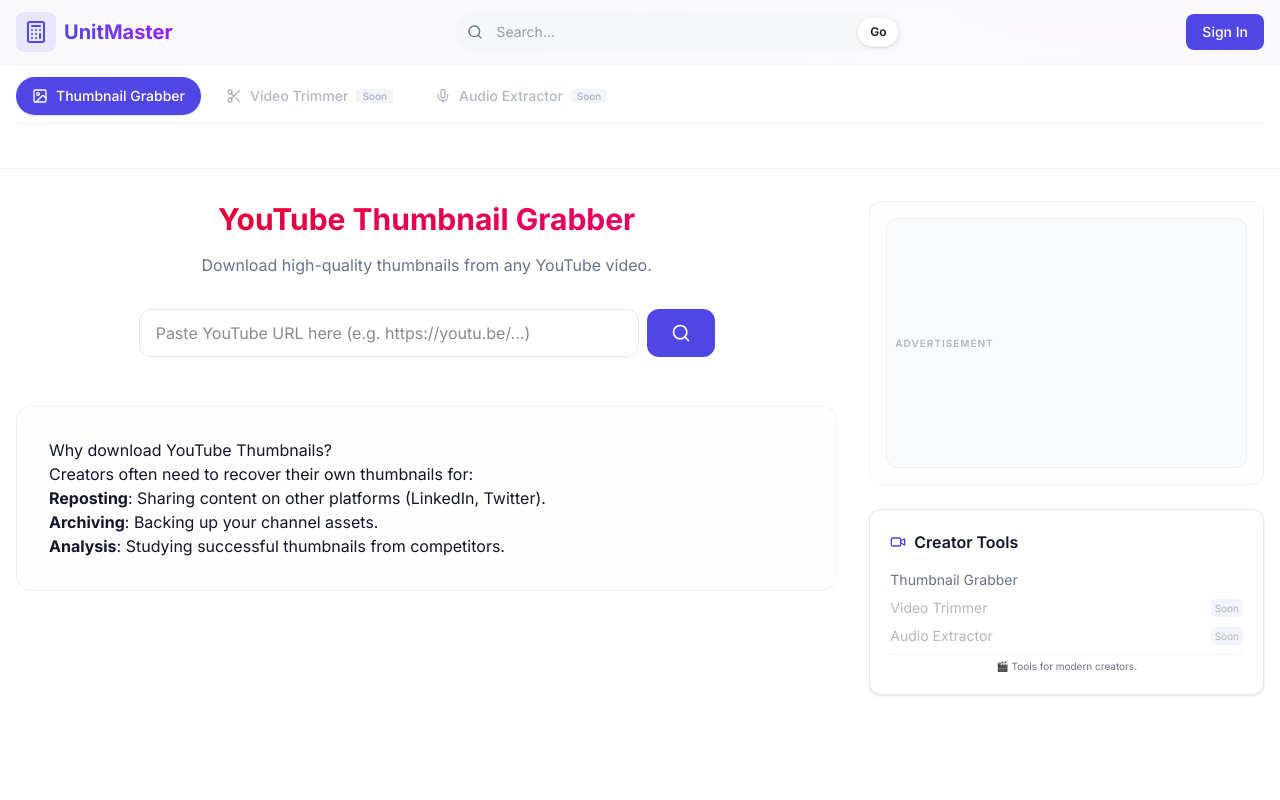
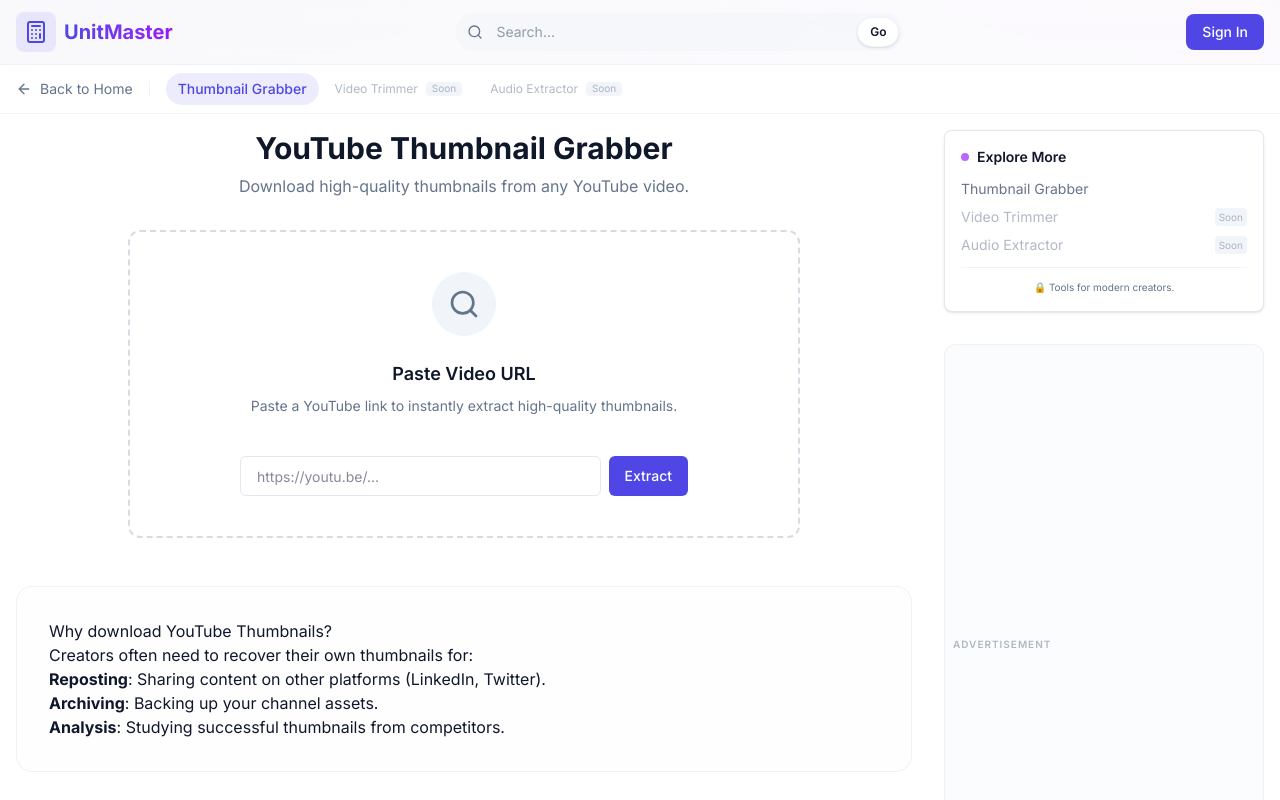
Before and after one commit to TanmayKnight/converter, a Next.js app: page /tools/creator/thumbnail in a window 1280 px wide. Shown: the top 800 px of the page. Built offline with nearby package versions, Linux system fonts and the light colour scheme; no server answers.

Commit message:
Fix: Align Creator Sidebar with Image Tools

```diff
--- a/src/app/tools/creator/layout.tsx
+++ b/src/app/tools/creator/layout.tsx
@@ -28,36 +28,25 @@ export default function CreatorToolsLayout({
                 ]}
             />
             {/* Sub-navigation for tools */}
-            <div className="border-b border-border/40 bg-background/95 backdrop-blur supports-[backdrop-filter]:bg-background/60 sticky top-14 z-20">
-                <div className="container px-4 mx-auto max-w-screen-xl py-3">
             <CreatorNav />
-                </div>
-            </div>
 
-            <div className="container px-4 mx-auto max-w-screen-xl mt-8">
-                <div className="grid grid-cols-1 lg:grid-cols-12 gap-8 items-start">
+            <div className="container mx-auto px-4 py-4 max-w-screen-2xl">
+                <div className="flex flex-col lg:flex-row gap-8">
                     {/* Main Tool Content */}
-                    <div className="lg:col-span-8 space-y-8 min-h-[60vh]">
+                    <main className="flex-1 min-w-0">
                         {children}
-                    </div>
+                    </main>
 
                     {/* Sidebar */}
-                    <aside className="lg:col-span-4 space-y-6 lg:sticky lg:top-24">
-                        {/* Ad Unit */}
-                        <div className="bg-secondary/10 rounded-xl overflow-hidden border border-border/50 min-h-[250px] flex flex-col items-center justify-center p-4">
-                            <AdUnit
-                                slotId="sidebar-creator-1"
-                                className="w-full h-full min-h-[250px]"
-                            />
-                        </div>
-
-                        {/* Explore More */}
-                        <div className="rounded-xl border border-border bg-card p-5 shadow-sm">
-                            <h3 className="font-semibold mb-4 flex items-center gap-2">
-                                <Video className="h-4 w-4 text-primary" />
-                                Creator Tools
-                            </h3>
-                            <div className="space-y-2">
+                    {/* Sidebar Ad Slot */}
+                    <aside className="w-full lg:w-80 shrink-0 space-y-8">
+                        <div className="sticky top-24 space-y-8">
+                            <div className="p-4 bg-card rounded-lg border border-border shadow-sm">
+                                <h4 className="font-semibold mb-3 text-sm flex items-center gap-2">
+                                    <span className="h-2 w-2 rounded-full bg-purple-500 animate-pulse" />
+                                    Explore More
+                                </h4>
+                                <nav className="grid gap-2">
                                     <Link href="/tools/creator/thumbnail" className="text-sm text-muted-foreground hover:text-primary transition-colors flex items-center justify-between group">
                                         <span>Thumbnail Grabber</span>
                                         <ArrowLeft className="h-3 w-3 rotate-180 opacity-0 group-hover:opacity-100 transition-opacity" />
@@ -73,9 +62,12 @@ export default function CreatorToolsLayout({
 
                                     <div className="h-px bg-border/50 my-1" />
                                     <p className="text-[10px] text-muted-foreground text-center">
-                                    🎬 Tools for modern creators.
+                                        🔒 Tools for modern creators.
                                     </p>
+                                </nav>
                             </div>
+
+                            <AdUnit className="h-[600px]" slotId="sidebar-creator-1" />
                         </div>
                     </aside>
                 </div>
--- a/src/app/tools/creator/thumbnail/client.tsx
+++ b/src/app/tools/creator/thumbnail/client.tsx
@@ -77,8 +77,8 @@ export default function ThumbnailClient() {
                 dangerouslySetInnerHTML={{ __html: JSON.stringify(jsonLd) }}
             />
 
-            <div className="text-center space-y-4 mb-8">
-                <h1 className="text-3xl font-bold bg-clip-text text-transparent bg-gradient-to-r from-red-600 to-pink-600">
+            <div className="text-center space-y-2 mb-8">
+                <h1 className="text-3xl font-bold text-foreground">
                     YouTube Thumbnail Grabber
                 </h1>
                 <p className="text-muted-foreground max-w-2xl mx-auto">
@@ -86,54 +86,80 @@ export default function ThumbnailClient() {
                 </p>
             </div>
 
-            {/* Input Section */}
-            <div className="max-w-xl mx-auto space-y-4">
-                <div className="flex gap-2">
+            {/* Input Section - Mimicking ImageDropzone style */}
+            {!videoId && (
+                <div className="max-w-2xl mx-auto">
+                    <div className="bg-card border-2 border-dashed border-muted-foreground/25 hover:border-primary/50 transition-colors rounded-xl p-10 flex flex-col items-center justify-center space-y-6">
+                        <div className="h-16 w-16 bg-secondary rounded-full flex items-center justify-center">
+                            <Search className="h-8 w-8 text-muted-foreground" />
+                        </div>
+                        <div className="space-y-2 text-center">
+                            <h3 className="font-semibold text-lg">Paste Video URL</h3>
+                            <p className="text-sm text-muted-foreground">
+                                Paste a YouTube link to instantly extract high-quality thumbnails.
+                            </p>
+                        </div>
+
+                        <div className="flex gap-2 w-full max-w-md mt-4">
                             <input
                                 type="text"
                                 value={url}
                                 onChange={(e) => setUrl(e.target.value)}
                                 onKeyDown={(e) => e.key === 'Enter' && extractId()}
-                        placeholder="Paste YouTube URL here (e.g. https://youtu.be/...)"
-                        className="flex-1 h-12 px-4 rounded-xl border border-border bg-background focus:ring-2 focus:ring-primary/20 outline-none transition-all"
+                                placeholder="https://youtu.be/..."
+                                className="flex-1 h-10 px-4 rounded-md border border-input bg-background focus:ring-2 focus:ring-ring focus:outline-none transition-all text-sm"
                             />
-                    <Button onClick={extractId} size="lg" className="rounded-xl h-12 px-6">
-                        <Search className="h-5 w-5" />
+                            <Button onClick={extractId}>
+                                Extract
                             </Button>
                         </div>
                         {error && (
-                    <div className="text-sm text-destructive flex items-center gap-2 justify-center animate-in fade-in">
+                            <div className="text-sm text-destructive flex items-center gap-2">
                                 <AlertCircle className="h-4 w-4" />
                                 {error}
                             </div>
                         )}
                     </div>
+                </div>
+            )}
 
             {/* Results Grid */}
             {videoId && (
                 <div className="space-y-8 animate-in fade-in slide-in-from-bottom-8 duration-500">
 
+                    <div className="flex justify-between items-center bg-secondary/20 p-4 rounded-xl border border-border/50">
+                        <div className="flex items-center gap-3">
+                            <div className="h-10 w-10 bg-red-100 dark:bg-red-900/20 rounded-full flex items-center justify-center text-red-600">
+                                <Search className="h-5 w-5" />
+                            </div>
+                            <div>
+                                <h3 className="font-medium text-sm">Video Found</h3>
+                                <p className="text-xs text-muted-foreground truncate max-w-[200px]">{url}</p>
+                            </div>
+                        </div>
+                        <Button variant="ghost" size="sm" onClick={() => { setVideoId(null); setUrl(''); }}>
+                            Paste Another
+                        </Button>
+                    </div>
+
                     {/* Max Res (Hero) */}
-                    <div className="space-y-3 bg-card border border-border/50 rounded-2xl p-6 shadow-sm">
-                        <div className="flex items-center justify-between">
-                            <h3 className="font-semibold text-lg flex items-center gap-2">
-                                <ImageIcon className="h-5 w-5 text-primary" />
+                    <div className="bg-card border border-border rounded-xl p-4 shadow-sm">
+                        <div className="flex items-center justify-between mb-4">
+                            <h3 className="font-semibold text-sm flex items-center gap-2">
+                                <ImageIcon className="h-4 w-4 text-primary" />
                                 Maximum Resolution (HD)
                             </h3>
-                            <Button onClick={() => downloadImage('maxresdefault')} className="gap-2">
-                                <Download className="h-4 w-4" /> Download HD
+                            <Button size="sm" onClick={() => downloadImage('maxresdefault')} className="gap-2 h-8 text-xs">
+                                <Download className="h-3 w-3" /> Download HD
                             </Button>
                         </div>
-                        <div className="aspect-video bg-black/5 rounded-xl overflow-hidden relative group">
+                        <div className="aspect-video bg-black/5 rounded-lg overflow-hidden relative group border border-border/50">
                             <img
                                 src={`https://img.youtube.com/vi/${videoId}/maxresdefault.jpg`}
                                 alt="Max Resolution Thumbnail"
                                 className="w-full h-full object-cover group-hover:scale-105 transition-transform duration-500"
                             />
                         </div>
-                        <p className="text-xs text-muted-foreground text-center">
-                            Note: Some older videos may not have MaxRes thumbnails.
-                        </p>
                     </div>
 
                     {/* Other Sizes Grid */}
--- a/src/components/creator/CreatorNav.tsx
+++ b/src/components/creator/CreatorNav.tsx
@@ -2,31 +2,36 @@
 
 import Link from 'next/link';
 import { usePathname } from 'next/navigation';
+import { ArrowLeft, Image as ImageIcon, Video, Mic, Scissors } from 'lucide-react';
 import { cn } from '@/lib/utils';
-import { Image as ImageIcon, Video, Mic, Scissors } from 'lucide-react';
 
 export function CreatorNav() {
     const pathname = usePathname();
 
     const links = [
-        { href: '/tools/creator/thumbnail', label: 'Thumbnail Grabber', icon: ImageIcon },
-        { href: '/tools/creator/trimmer', label: 'Video Trimmer', icon: Scissors, disabled: true }, // Placeholder
-        { href: '/tools/creator/audio', label: 'Audio Extractor', icon: Mic, disabled: true }, // Placeholder
+        { href: '/tools/creator/thumbnail', label: 'Thumbnail Grabber' },
+        { href: '/tools/creator/trimmer', label: 'Video Trimmer', disabled: true },
+        { href: '/tools/creator/audio', label: 'Audio Extractor', disabled: true },
     ];
 
     return (
-        <nav className="flex overflow-x-auto pb-2 mb-8 gap-2 border-b border-border/40 scrollbar-none">
+        <div className="border-b border-border/40 bg-background/50 backdrop-blur-sm sticky top-14 z-30">
+            <div className="container mx-auto px-4 h-12 flex items-center gap-4 text-sm overflow-x-auto no-scrollbar">
+                <Link href="/" className="flex items-center gap-2 text-muted-foreground hover:text-foreground transition-colors shrink-0">
+                    <ArrowLeft className="h-4 w-4" />
+                    Back to Home
+                </Link>
+                <div className="h-4 w-px bg-border/50 shrink-0" />
+                <nav className="flex items-center gap-1">
                     {links.map((link) => {
-                const Icon = link.icon;
                         const isActive = pathname === link.href;
 
                         if (link.disabled) {
                             return (
                                 <div
                                     key={link.href}
-                            className="flex items-center gap-2 px-4 py-2 rounded-full text-sm font-medium text-muted-foreground/50 cursor-not-allowed border border-transparent"
+                                    className="px-3 py-1.5 rounded-full text-muted-foreground/50 cursor-not-allowed flex items-center gap-2 whitespace-nowrap text-xs"
                                 >
-                            <Icon className="h-4 w-4" />
                                     {link.label}
                                     <span className="text-[10px] bg-secondary px-1.5 rounded">Soon</span>
                                 </div>
@@ -38,17 +43,18 @@ export function CreatorNav() {
                                 key={link.href}
                                 href={link.href}
                                 className={cn(
-                            "flex items-center gap-2 px-4 py-2 rounded-full text-sm font-medium transition-all whitespace-nowrap",
+                                    "px-3 py-1.5 rounded-full transition-colors whitespace-nowrap",
                                     isActive
-                                ? "bg-primary text-primary-foreground shadow-sm"
-                                : "text-muted-foreground hover:bg-secondary hover:text-foreground border border-transparent hover:border-border"
+                                        ? "bg-primary/10 text-primary font-medium"
+                                        : "hover:bg-secondary/80 text-muted-foreground hover:text-foreground"
                                 )}
                             >
-                        <Icon className="h-4 w-4" />
                                 {link.label}
                             </Link>
                         );
                     })}
                 </nav>
+            </div>
+        </div>
     );
 }
```
Lines whose indentation alone changed are shown as unchanged.
